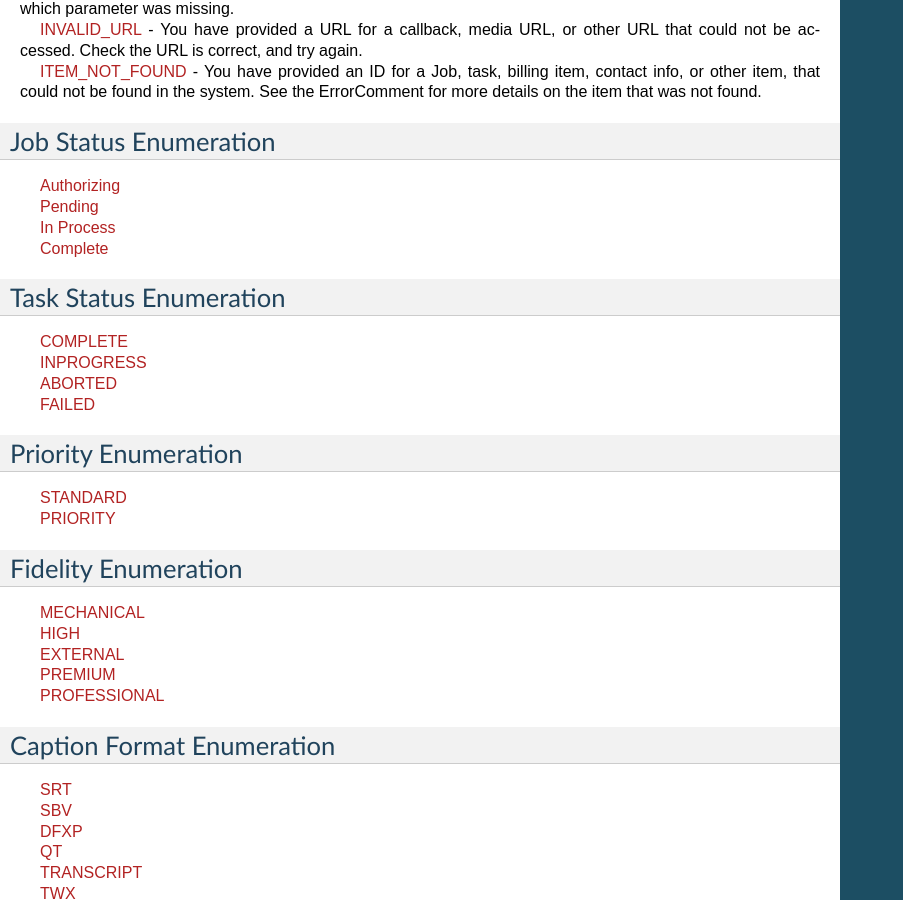
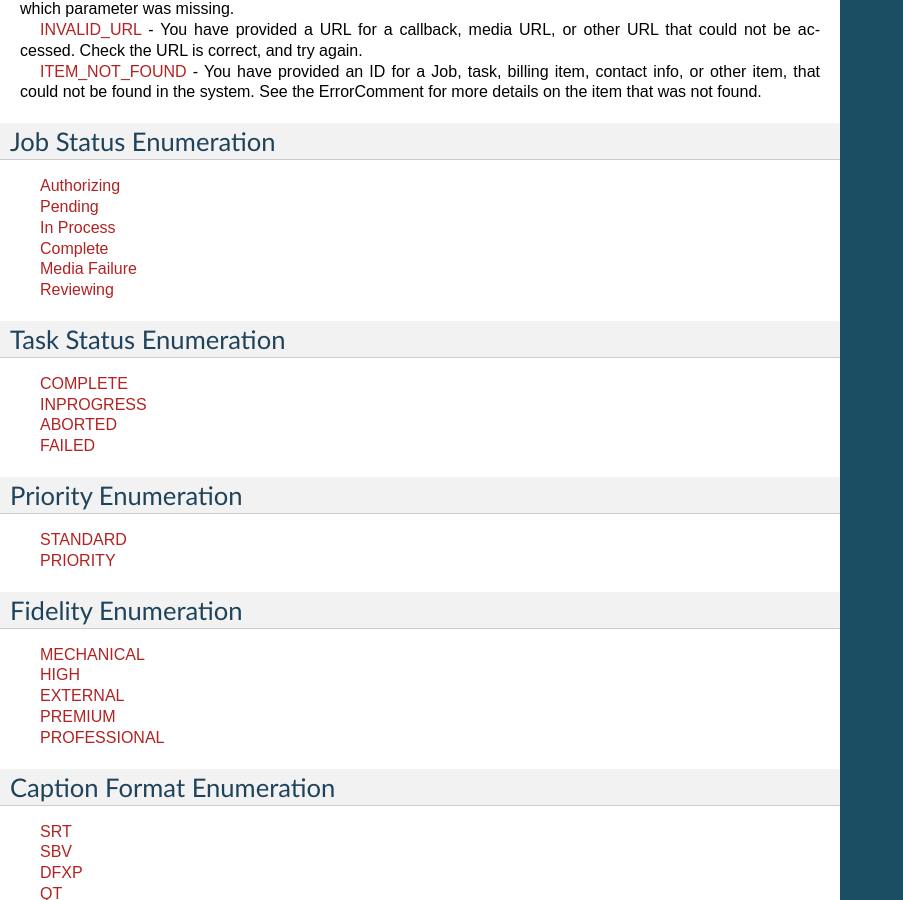
Before and after one commit to cielo24/Docs, a Sphinx documentation site: the page built from api/source/output_formats/enums.rst, in a window 1280 px wide and 900 px high, scrolled down 738 px. Shown: the whole window, without its empty margins (0-903 px from the left). Built offline with Sphinx 7.4.7, drawn with Linux system fonts in a browser that asks for light colours.

Commit message:
EN-3042: updated Docs

```diff
--- a/api/source/output_formats/enums.rst
+++ b/api/source/output_formats/enums.rst
@@ -80,6 +80,10 @@ Job Status Enumeration
     In Process</br>
     <span style="padding: 20px">
     Complete</br>
+    <span style="padding: 20px">
+    Media Failure</br>
+    <span style="padding: 20px">
+    Reviewing</br>
     </font>
 
 .. _task-status-label:
```
